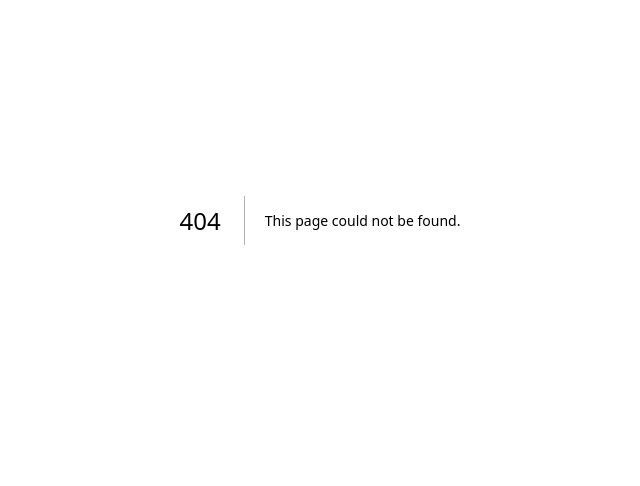
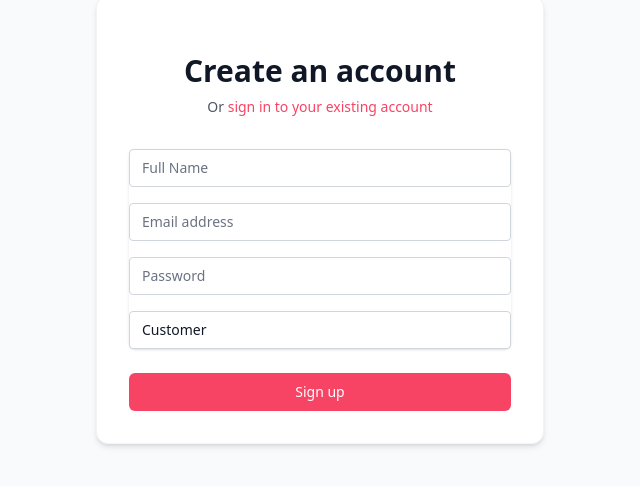
Before and after one commit to yash-shende99/events-ticket-booking, a Next.js app: page /register in a window 1280 px wide. Before the commit this address had no page. Shown: the part 180-666 px from the top of the page, without its empty margins (320-960 px from the left). Built offline with nearby package versions, Linux system fonts and the light colour scheme.

Commit message:
feat(ui): build Login and Register forms with validation

```diff
--- /dev/null
+++ b/src/app/login/page.tsx
@@ -0,0 +1,108 @@
+"use client";
+
+import { useState } from "react";
+import Link from "next/link";
+import { useRouter } from "next/navigation";
+import toast from "react-hot-toast";
+
+export default function LoginPage() {
+  const router = useRouter();
+  const [formData, setFormData] = useState({
+    email: "",
+    password: "",
+  });
+  const [isLoading, setIsLoading] = useState(false);
+
+  const handleSubmit = async (e: React.FormEvent) => {
+    e.preventDefault();
+    setIsLoading(true);
+
+    try {
+      const res = await fetch("/api/auth/login", {
+        method: "POST",
+        headers: { "Content-Type": "application/json" },
+        body: JSON.stringify(formData),
+      });
+
+      const data = await res.json();
+
+      if (!res.ok) throw new Error(data.error || "Login failed");
+
+      toast.success(data.message || "Logged in successfully!");
+      router.push("/");
+      router.refresh();
+    } catch (error: any) {
+      toast.error(error.message);
+    } finally {
+      setIsLoading(false);
+    }
+  };
+
+  return (
+    <div className="min-h-screen flex items-center justify-center bg-gray-50 py-12 px-4 sm:px-6 lg:px-8">
+      <div className="max-w-md w-full space-y-8 bg-white p-8 rounded-xl shadow-md border border-gray-100">
+        <div>
+          <h2 className="mt-6 text-center text-3xl font-extrabold text-gray-900">
+            Sign in to CineVerse
+          </h2>
+          <p className="mt-2 text-center text-sm text-gray-600">
+            Or{" "}
+            <Link href="/register" className="font-medium text-[#f84464] hover:text-[#b82947]">
+              create a new account
+            </Link>
+          </p>
+        </div>
+        <form className="mt-8 space-y-6" onSubmit={handleSubmit}>
+          <div className="rounded-md shadow-sm -space-y-px">
+            <div className="mb-4">
+              <label htmlFor="email-address" className="sr-only">Email address</label>
+              <input
+                id="email-address"
+                name="email"
+                type="email"
+                autoComplete="email"
+                required
+                className="appearance-none rounded relative block w-full px-3 py-2 border border-gray-300 placeholder-gray-500 text-gray-900 focus:outline-none focus:ring-[#f84464] focus:border-[#f84464] focus:z-10 sm:text-sm"
+                placeholder="Email address"
+                value={formData.email}
+                onChange={(e) => setFormData({ ...formData, email: e.target.value })}
+              />
+            </div>
+            <div className="mb-4">
+              <label htmlFor="password" className="sr-only">Password</label>
+              <input
+                id="password"
+                name="password"
+                type="password"
+                autoComplete="current-password"
+                required
+                className="appearance-none rounded relative block w-full px-3 py-2 border border-gray-300 placeholder-gray-500 text-gray-900 focus:outline-none focus:ring-[#f84464] focus:border-[#f84464] focus:z-10 sm:text-sm"
+                placeholder="Password"
+                value={formData.password}
+                onChange={(e) => setFormData({ ...formData, password: e.target.value })}
+              />
+            </div>
+          </div>
+
+          <div className="flex items-center justify-between">
+            <div className="text-sm">
+              <Link href="/forgot-password" className="font-medium text-[#f84464] hover:text-[#b82947]">
+                Forgot your password?
+              </Link>
+            </div>
+          </div>
+
+          <div>
+            <button
+              type="submit"
+              disabled={isLoading}
+              className="group relative w-full flex justify-center py-2 px-4 border border-transparent text-sm font-medium rounded-md text-white bg-[#f84464] hover:bg-[#e03a58] focus:outline-none focus:ring-2 focus:ring-offset-2 focus:ring-[#f84464]"
+            >
+              {isLoading ? "Signing in..." : "Sign in"}
+            </button>
+          </div>
+        </form>
+      </div>
+    </div>
+  );
+}
--- /dev/null
+++ b/src/app/register/page.tsx
@@ -0,0 +1,128 @@
+"use client";
+
+import { useState } from "react";
+import Link from "next/link";
+import { useRouter } from "next/navigation";
+import toast from "react-hot-toast";
+
+export default function RegisterPage() {
+  const router = useRouter();
+  const [formData, setFormData] = useState({
+    name: "",
+    email: "",
+    password: "",
+    roleName: "Customer"
+  });
+  const [isLoading, setIsLoading] = useState(false);
+
+  const handleSubmit = async (e: React.FormEvent) => {
+    e.preventDefault();
+    setIsLoading(true);
+
+    try {
+      const res = await fetch("/api/auth/register", {
+        method: "POST",
+        headers: { "Content-Type": "application/json" },
+        body: JSON.stringify(formData),
+      });
+
+      const data = await res.json();
+
+      if (!res.ok) throw new Error(data.error || "Registration failed");
+
+      toast.success(data.message || "Registered successfully!");
+      router.push("/login");
+    } catch (error: any) {
+      toast.error(error.message);
+    } finally {
+      setIsLoading(false);
+    }
+  };
+
+  return (
+    <div className="min-h-screen flex items-center justify-center bg-gray-50 py-12 px-4 sm:px-6 lg:px-8">
+      <div className="max-w-md w-full space-y-8 bg-white p-8 rounded-xl shadow-md border border-gray-100">
+        <div>
+          <h2 className="mt-6 text-center text-3xl font-extrabold text-gray-900">
+            Create an account
+          </h2>
+          <p className="mt-2 text-center text-sm text-gray-600">
+            Or{" "}
+            <Link href="/login" className="font-medium text-[#f84464] hover:text-[#b82947]">
+              sign in to your existing account
+            </Link>
+          </p>
+        </div>
+        <form className="mt-8 space-y-6" onSubmit={handleSubmit}>
+          <div className="rounded-md shadow-sm -space-y-px">
+            <div className="mb-4">
+              <label htmlFor="name" className="sr-only">Full Name</label>
+              <input
+                id="name"
+                name="name"
+                type="text"
+                required
+                className="appearance-none rounded relative block w-full px-3 py-2 border border-gray-300 placeholder-gray-500 text-gray-900 focus:outline-none focus:ring-[#f84464] focus:border-[#f84464] focus:z-10 sm:text-sm"
+                placeholder="Full Name"
+                value={formData.name}
+                onChange={(e) => setFormData({ ...formData, name: e.target.value })}
+              />
+            </div>
+            <div className="mb-4">
+              <label htmlFor="email-address" className="sr-only">Email address</label>
+              <input
+                id="email-address"
+                name="email"
+                type="email"
+                autoComplete="email"
+                required
+                className="appearance-none rounded relative block w-full px-3 py-2 border border-gray-300 placeholder-gray-500 text-gray-900 focus:outline-none focus:ring-[#f84464] focus:border-[#f84464] focus:z-10 sm:text-sm"
+                placeholder="Email address"
+                value={formData.email}
+                onChange={(e) => setFormData({ ...formData, email: e.target.value })}
+              />
+            </div>
+            <div className="mb-4">
+              <label htmlFor="password" className="sr-only">Password</label>
+              <input
+                id="password"
+                name="password"
+                type="password"
+                autoComplete="new-password"
+                required
+                className="appearance-none rounded relative block w-full px-3 py-2 border border-gray-300 placeholder-gray-500 text-gray-900 focus:outline-none focus:ring-[#f84464] focus:border-[#f84464] focus:z-10 sm:text-sm"
+                placeholder="Password"
+                value={formData.password}
+                onChange={(e) => setFormData({ ...formData, password: e.target.value })}
+              />
+            </div>
+            <div className="mb-4">
+              <label htmlFor="role" className="sr-only">Role</label>
+              <select
+                id="role"
+                name="role"
+                className="appearance-none rounded relative block w-full px-3 py-2 border border-gray-300 placeholder-gray-500 text-gray-900 focus:outline-none focus:ring-[#f84464] focus:border-[#f84464] focus:z-10 sm:text-sm"
+                value={formData.roleName}
+                onChange={(e) => setFormData({ ...formData, roleName: e.target.value })}
+              >
+                <option value="Customer">Customer</option>
+                <option value="Organiser">Organiser</option>
+                <option value="Admin">Admin</option>
+              </select>
+            </div>
+          </div>
+
+          <div>
+            <button
+              type="submit"
+              disabled={isLoading}
+              className="group relative w-full flex justify-center py-2 px-4 border border-transparent text-sm font-medium rounded-md text-white bg-[#f84464] hover:bg-[#e03a58] focus:outline-none focus:ring-2 focus:ring-offset-2 focus:ring-[#f84464]"
+            >
+              {isLoading ? "Signing up..." : "Sign up"}
+            </button>
+          </div>
+        </form>
+      </div>
+    </div>
+  );
+}
```
